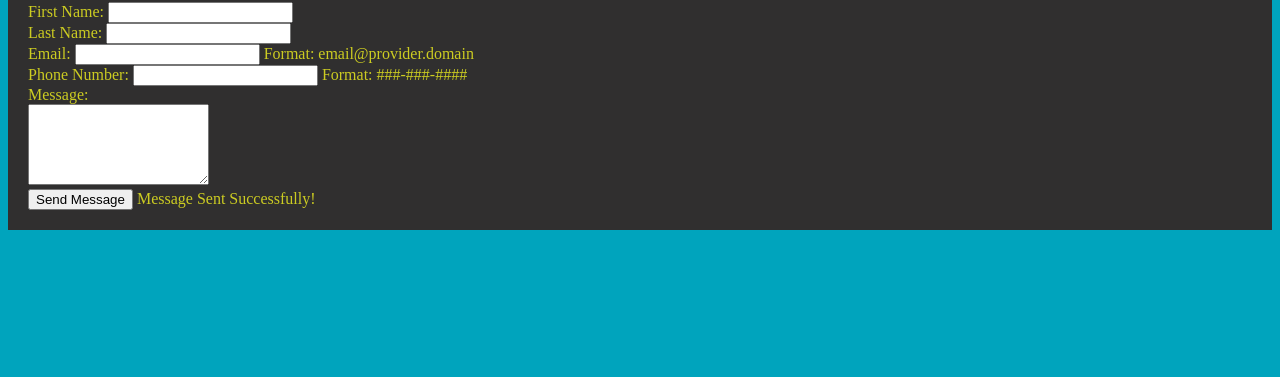
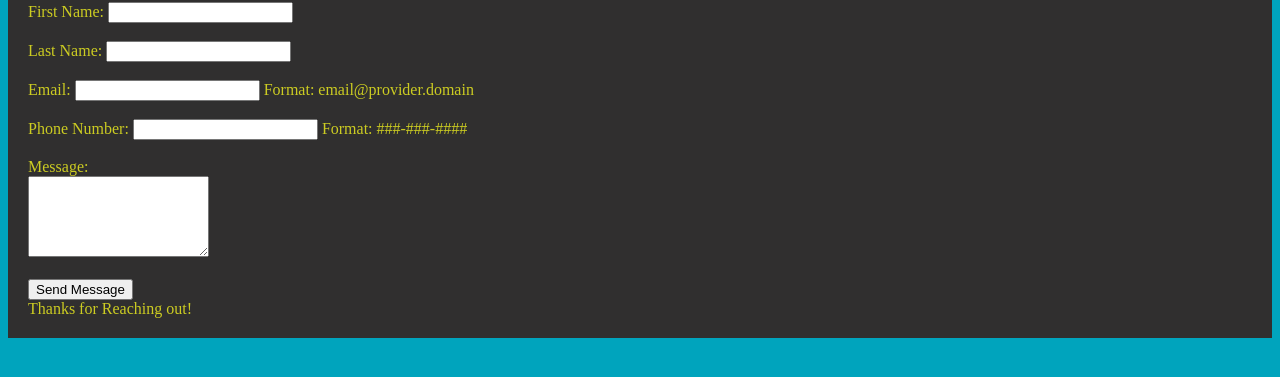
Before and after one commit to Shay97279/Shay97279.github.io, a website: page contactForm.html in a window 1280 px wide. Shown: the part 179-556 px from the top of the page. Drawn offline with nearby package versions, Linux system fonts and the light colour scheme.

Commit message:
added breaks

```diff
--- a/contactForm.html
+++ b/contactForm.html
@@ -29,29 +29,34 @@
                 <label for="user_fname">First Name:</label>
                 <input id="user_fname" type="text" class="form-control" required>
             </div>
+            <br>
             <div class="form-group">
                 <label for="user_lname">Last Name:</label>
                 <input id="user_lname" type="text" class="form-control" required>
             </div>
+            <br>
             <div class="form-group">
                 <label for="user_email">Email:</label>
                 <input id="user_email" type="email" class="form-control" required>
                 <span class="email_error" id="email_error">Format: email@provider.domain</span>
             </div>
+            <br>
             <div class="form-group">
                 <label for="user_phone">Phone Number:</label>
                 <input id="user_phone" type="text" class="form-control" required>
                 <span class="phone_error" id="phone_error">Format: ###-###-####</span>
             </div>
+            <br>
             <div class="form-group" >
                 <label for="user_message">Message:</label>
                 <br>
                 <textarea id="user_message" class="form-control messageBox" required rows="5"></textarea>
             </div>
+            <br>
             <input type="submit" id="go" class="button" value="Send Message">
 
-
-            <span class="success" id="success">Message Sent Successfully!</span>
+            <br>
+            <span class="success" id="success">Thanks for Reaching out!</span>
         </form>
     </div>
 </body>
```
